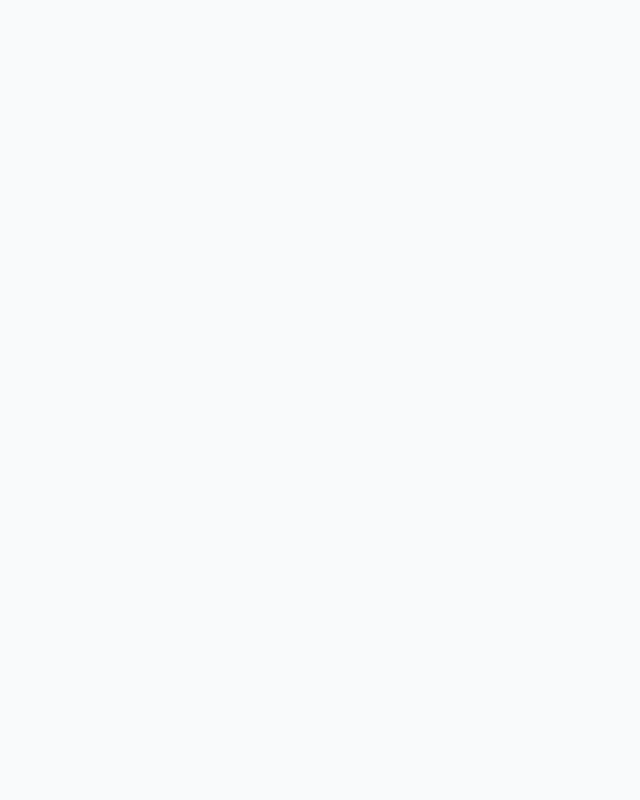
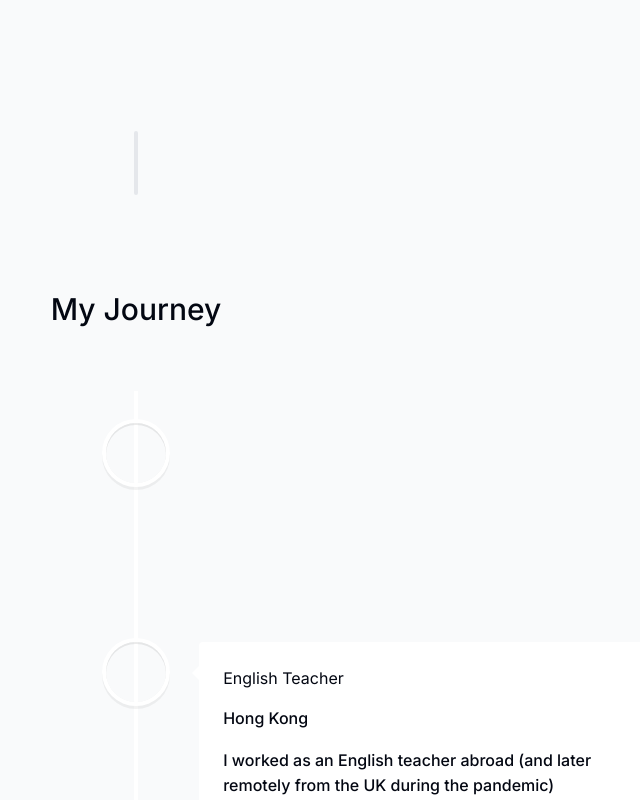
Before and after one commit to aqibshabir/portfolio, a Next.js app: page / in a window 1280 px wide. Shown: the part 3580-4380 px from the top of the page, without its empty margins (504-1144 px from the left). Built offline with nearby package versions, Linux system fonts and the light colour scheme.

Commit message:
implementing timeline feature for experience

```diff
--- a/app/page.tsx
+++ b/app/page.tsx
@@ -1,5 +1,6 @@
 import About from "@/components/about";
 import Intro from "@/components/intro";
+import Journey from "@/components/journey";
 import Projects from "@/components/projects";
 import SectionDivider from "@/components/section-divider";
 import Skills from "@/components/skills";
@@ -14,6 +15,8 @@ export default function Home() {
       <Projects />
       <SectionDivider />
       <Skills />
+      <SectionDivider />
+      <Journey />
     </main>
   );
 }
--- /dev/null
+++ b/components/journey.tsx
@@ -0,0 +1,29 @@
+"use client";
+
+import React from "react";
+import SectionHeading from "./section-heading";
+import {
+  VerticalTimeline,
+  VerticalTimelineElement,
+} from "react-vertical-timeline-component";
+import "react-vertical-timeline-component/style.min.css";
+import { journeyData } from "@/lib/data";
+
+export default function Journey() {
+  return (
+    <section id="Journey">
+      <SectionHeading>My journey</SectionHeading>
+      <VerticalTimeline>
+        {journeyData.map((item, index) => (
+          <React.Fragment key={index}>
+            <VerticalTimelineElement>
+              <h3>{item.title}</h3>
+              <p>{item.location}</p>
+              <p>{item.description}</p>
+            </VerticalTimelineElement>
+          </React.Fragment>
+        ))}
+      </VerticalTimeline>
+    </section>
+  );
+}
--- a/components/skills.tsx
+++ b/components/skills.tsx
@@ -24,7 +24,11 @@ export default function Skills() {
   const { ref } = useSectionInView("Skills");
 
   return (
-    <section ref={ref} className="mt-20 mb-28 max-w-[53rem] scroll-mt-28">
+    <section
+      id="skills"
+      ref={ref}
+      className="mt-20 mb-28 max-w-[53rem] scroll-mt-28"
+    >
       <SectionHeading>My Skills</SectionHeading>
       <ul className="flex justify-center flex-wrap gap-4 text-gray-800 text-[40px] sm:text-4xl sm:gap-4">
         {skillsData.map((skill, index) => (
--- a/package.json
+++ b/package.json
@@ -15,12 +15,14 @@
     "react": "^18",
     "react-dom": "^18",
     "react-icons": "^5.0.1",
-    "react-intersection-observer": "^9.5.3"
+    "react-intersection-observer": "^9.5.3",
+    "react-vertical-timeline-component": "^3.6.0"
   },
   "devDependencies": {
     "@types/node": "^20",
     "@types/react": "^18",
     "@types/react-dom": "^18",
+    "@types/react-vertical-timeline-component": "^3.3.6",
     "autoprefixer": "^10.0.1",
     "eslint": "^8",
     "eslint-config-next": "14.0.4",
```
Also changed, not shown: 1 other file (tests, documents, lock files or other folders).
